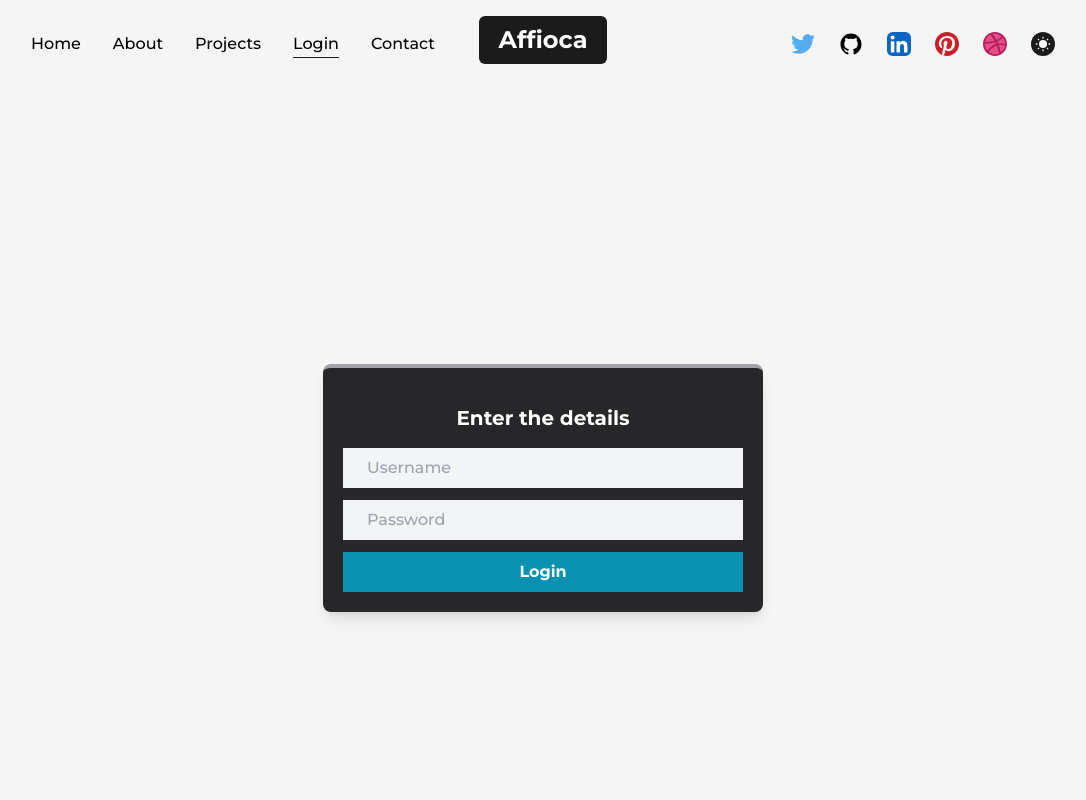
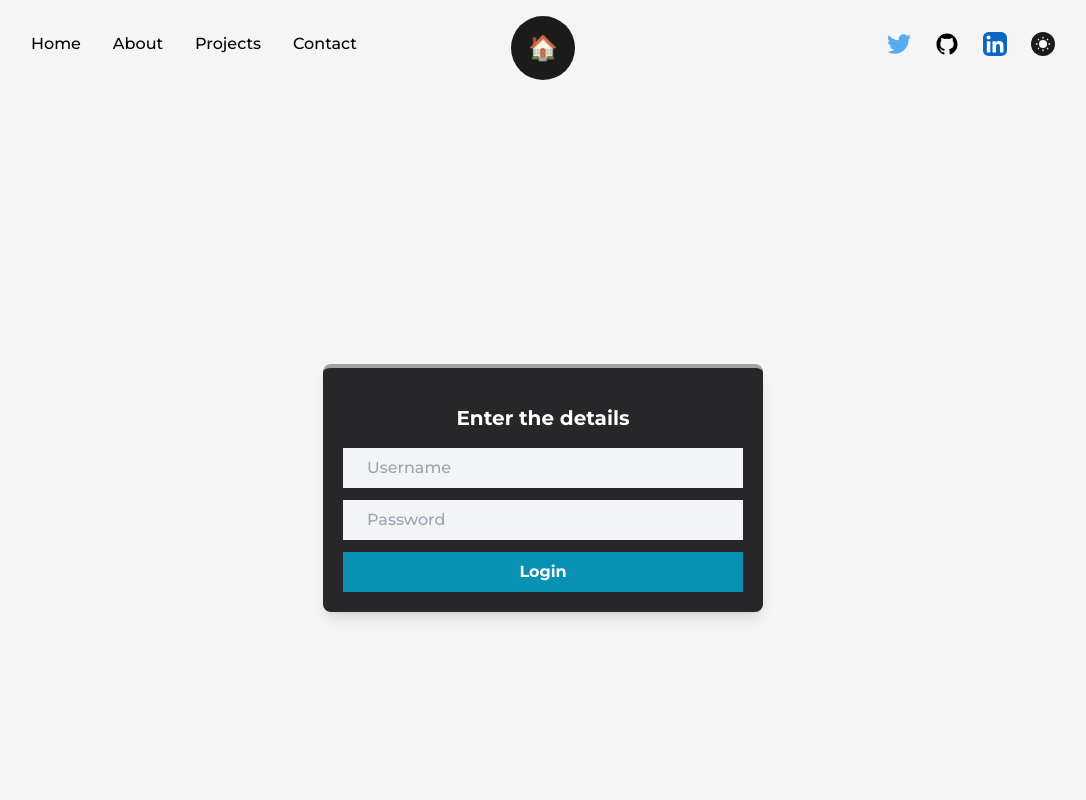
Before and after one commit to Zulhaditya/afiocca, a Next.js app: page /login in a window 1280 px wide. Shown: the top 800 px of the page, without its empty margins (97-1183 px from the left). Built offline with nearby package versions, Linux system fonts and the light colour scheme.

Commit message:
FIX : Transition effect for all pages

```diff
--- a/src/components/EditProjectForm.js
+++ b/src/components/EditProjectForm.js
@@ -1,6 +1,7 @@
 import { useState } from "react"
 import { useRouter } from 'next/router';
 import Link from "next/link"
+import TransitionEffect from "./TransitionEffect";
 
 export default function EditProjectForm(props) {
   const router = useRouter()
@@ -48,6 +49,7 @@ export default function EditProjectForm(props) {
 
   return (
     <div className="mx-auto my-10">
+      <TransitionEffect />
       <h1 className="text-4xl text-center text-white font-bold">Edit Project</h1>
       <div className="mx-auto mt-2 w-16 border-t-2 border-green-300"></div>
       <div className="bg-white rounded p-8 mt-8 w-1/2 mx-auto">
--- a/src/components/Footer.js
+++ b/src/components/Footer.js
@@ -19,7 +19,7 @@ const Footer = () => {
             target="_blank"
             className="underline underline-offset-2"
           >
-            Affioca
+            Afiocca
           </Link>
         </div>
 
--- a/src/components/LoginForm.js
+++ b/src/components/LoginForm.js
@@ -1,5 +1,6 @@
 import { useState } from "react"
 import { useRouter } from "next/router"
+import Head from "next/head"
 
 export default function LoginForm() {
   const [username, setUsername] = useState('')
@@ -31,7 +32,16 @@ export default function LoginForm() {
     }
   }
 
-  return <div className="grid place-items-center h-screen">
+  return (
+    <>
+      <Head>
+        <title>Login</title>
+        <meta
+          name="description"
+          content="Discover the latest webapp projects created by Afiocca. Browse software engineering articles and tutorials for tips on creating your own portfolio."
+        />
+      </Head>
+      <div className="grid place-items-center h-screen">
         <div className="form-bg text-center">
           <h1 className="text-xl font-bold my-4 text-white">Enter the details</h1>
           <form className="flex flex-col gap-3" onSubmit={handleLogin}>
@@ -45,4 +55,6 @@ export default function LoginForm() {
           </form>
         </div>
       </div>
+    </>
+  )
 }
--- a/src/components/Logo.js
+++ b/src/components/Logo.js
@@ -10,14 +10,14 @@ const Logo = () => {
   return (
     <div
       className='flex flex-col items-center justify-center mt-2'>
-      <MotionLink href="/"
-        className='flex items-center justify-center w-32 rounded-md h-12  bg-dark text-white dark:border-2 dark:border-solid dark:border-light
+      <MotionLink href="/login"
+        className='flex items-center justify-center rounded-full w-16 h-16  bg-dark text-white dark:border-2 dark:border-solid dark:border-light
     text-2xl font-bold'
         whileHover={{
           backgroundColor: ["#121212", "rgba(131,58,180,1)", "rgba(253,29,29,1)", "rgba(252,176,69,1)", "rgba(131,58,180,1)", "#121212"],
           transition: { duration: 1, repeat: Infinity }
         }}
-      >Affioca</MotionLink>
+      >🏠</MotionLink>
     </div>
   )
 }
--- a/src/components/Navbar.js
+++ b/src/components/Navbar.js
@@ -3,11 +3,9 @@ import React, { useState } from "react";
 import Logo from "./Logo";
 import { useRouter } from "next/router";
 import {
-  DribbbleIcon,
   GithubIcon,
   LinkedInIcon,
   MoonIcon,
-  PinterestIcon,
   SunIcon,
   TwitterIcon,
 } from "./Icons";
@@ -89,7 +87,6 @@ const Navbar = () => {
           <CustomLink className="mr-4" href="/" title="Home" />
           <CustomLink className="mx-4" href="/about" title="About" />
           <CustomLink className="mx-4" href="/projects" title="Projects" />
-          <CustomLink className="mx-4" href="/login" title="Login" />
           <CustomLink className="mx-4" href="/contact" title="Contact" />
 
         </nav>
@@ -120,34 +117,13 @@ const Navbar = () => {
           <motion.a
             target={"_blank"}
             className="w-6 mx-3"
-            href="#"
+            href="https://www.linkedin.com/in/antonio-fiocca-320714158/"
             whileHover={{ y: -2 }}
             whileTap={{ scale: 0.9 }}
             aria-label="Checkout my linkedin profile"
           >
             <LinkedInIcon />
           </motion.a>
-          <motion.a
-            target={"_blank"}
-            className="w-6 mx-3 bg-light rounded-full"
-            href="#"
-            whileHover={{ y: -2 }}
-            whileTap={{ scale: 0.9 }}
-            aria-label="Checkout my pinterest profile"
-          >
-            <PinterestIcon />
-          </motion.a>
-          <motion.a
-            target={"_blank"}
-            className="w-6 mx-3"
-            href="#"
-            whileHover={{ y: -2 }}
-            whileTap={{ scale: 0.9 }}
-            aria-label="Checkout my dribbble profile"
-          >
-            <DribbbleIcon />
-          </motion.a>
-
           <button
             onClick={() => setMode(mode === "light" ? "dark" : "light")}
             className={`w-6 h-6 ease ml-3 flex items-center justify-center rounded-full p-1
@@ -213,27 +189,6 @@ const Navbar = () => {
               >
                 <LinkedInIcon />
               </motion.a>
-              <motion.a
-                target={"_blank"}
-                className="w-6 m-1 mx-3 bg-light rounded-full sm:mx-1"
-                href="#"
-                whileHover={{ y: -2 }}
-                whileTap={{ scale: 0.9 }}
-                aria-label="Checkout my pinterest profile"
-              >
-                <PinterestIcon />
-              </motion.a>
-              <motion.a
-                target={"_blank"}
-                className="w-6 m-1 mx-3 sm:mx-1"
-                href="#"
-                whileHover={{ y: -2 }}
-                whileTap={{ scale: 0.9 }}
-                aria-label="Checkout my dribbble profile"
-              >
-                <DribbbleIcon />
-              </motion.a>
-
               <button
                 onClick={() => setMode(mode === "light" ? "dark" : "light")}
                 className={`w-6 h-6 ease m-1 ml-3 sm:mx-1 flex items-center justify-center rounded-full p-1
--- a/src/pages/add-projects.js
+++ b/src/pages/add-projects.js
@@ -4,6 +4,8 @@ import Swal from 'sweetalert2';
 import { useRouter } from 'next/router';
 import { storage } from '@util/firebase';
 import { ref, getDownloadURL, uploadBytesResumable } from 'firebase/storage';
+import TransitionEffect from '@/components/TransitionEffect';
+import Head from 'next/head';
 
 const AddProject = () => {
   const router = useRouter();
@@ -81,7 +83,16 @@ const AddProject = () => {
   };
 
   return (
+    <>
+      <Head>
+        <title>Add Project</title>
+        <meta
+          name="description"
+          content="Discover the latest webapp projects created by Afiocca. Browse software engineering articles and tutorials for tips on creating your own portfolio."
+        />
+      </Head>
       <div className="mx-auto my-10">
+        <TransitionEffect />
         <h1 className="text-4xl text-center text-white font-bold">Add Project</h1>
         <div className="mx-auto mt-2 w-16 border-t-2 border-green-300"></div>
         <div className="form-bg p-8 mt-8 w-1/2 mx-auto">
@@ -180,6 +191,7 @@ const AddProject = () => {
           </form>
         </div>
       </div>
+    </>
   );
 };
 
--- a/src/pages/add-resume.js
+++ b/src/pages/add-resume.js
@@ -1,5 +1,7 @@
+import TransitionEffect from '@/components/TransitionEffect';
 import Link from 'next/link';
 import { useState } from 'react';
+import Head from 'next/head';
 
 const Resume = () => {
 
@@ -181,7 +183,16 @@ const Resume = () => {
   };
 
   return (
+    <>
+      <Head>
+        <title>Add Resume</title>
+        <meta
+          name="description"
+          content="Discover the latest webapp projects created by Afiocca. Browse software engineering articles and tutorials for tips on creating your own portfolio."
+        />
+      </Head>
       <div className="mx-auto w-1/2 my-10">
+        <TransitionEffect />
         <h1 className="text-4xl text-center font-bold text-white">Add Resume</h1>
         <div className="mx-auto mt-2 w-16 border-t-2 border-green-300"></div>
         <div className="flex justify-center mt-7">
@@ -411,6 +422,9 @@ const Resume = () => {
           </div>
         </div>
       </div>
+
+    </>
+
   );
 };
 
--- a/src/pages/contact.js
+++ b/src/pages/contact.js
@@ -1,7 +1,16 @@
 import TransitionEffect from "@/components/TransitionEffect";
+import Head from "next/head";
 
 export default function Contact() {
   return (
+    <>
+      <Head>
+        <title>Contact</title>
+        <meta
+          name="description"
+          content="Discover the latest webapp projects created by Afiocca. Browse software engineering articles and tutorials for tips on creating your own portfolio."
+        />
+      </Head>
       <div className="min-h-screen p-4 mt-20">
         <TransitionEffect />
         <div className="max-w-2xl mx-auto shadow-lg p-5 rounded-lg border-t-4 border-zinc-400 bg-zinc-800">
@@ -51,5 +60,6 @@ export default function Contact() {
           </form>
         </div>
       </div>
+    </>
   );
 }
--- a/src/pages/dashboard.js
+++ b/src/pages/dashboard.js
@@ -1,6 +1,7 @@
 import TransitionEffect from '@/components/TransitionEffect';
 import Link from 'next/link'
 import { useEffect, useState } from 'react';
+import Head from 'next/head';
 
 const AdminProject = () => {
   const [projects, setProjects] = useState([])
@@ -37,6 +38,14 @@ const AdminProject = () => {
   };
 
   return (
+    <>
+      <Head>
+        <title>Dashboard</title>
+        <meta
+          name="description"
+          content="Discover the latest webapp projects created by Afiocca. Browse software engineering articles and tutorials for tips on creating your own portfolio."
+        />
+      </Head>
       <div className="text-center my-10 mx-auto w-[1200px]">
         <TransitionEffect />
         <h1 className="text-4xl font-bold text-white">Dashboard</h1>
@@ -80,6 +89,7 @@ const AdminProject = () => {
           ))}
         </div>
       </div>
+    </>
   );
 };
 
--- a/src/pages/edit-resume.js
+++ b/src/pages/edit-resume.js
@@ -1,5 +1,7 @@
 import React, { useState, useEffect } from 'react';
 import Link from 'next/link';
+import TransitionEffect from '@/components/TransitionEffect';
+import Head from 'next/head';
 
 function EditResume() {
   const [resumeData, setResumeData] = useState([]);
@@ -67,7 +69,16 @@ function EditResume() {
   };
 
   return (
+    <>
+      <Head>
+        <title>Edit Resume</title>
+        <meta
+          name="description"
+          content="Discover the latest webapp projects created by Afiocca. Browse software engineering articles and tutorials for tips on creating your own portfolio."
+        />
+      </Head>
       <div className="form-bg max-w-3xl mx-auto mt-10 my-10 p-4">
+        <TransitionEffect />
         <h1 className="text-2xl font-bold mb-4 text-white text-center">Edit Resume</h1>
         <div className='flex justify-center mb-7'>
           <Link href="/dashboard">
@@ -192,6 +203,9 @@ function EditResume() {
           </Link>
         </div>
       </div>
+
+    </>
+
   );
 }
 
--- a/src/pages/projects-detail.js
+++ b/src/pages/projects-detail.js
@@ -2,7 +2,6 @@ import { useRouter } from "next/router";
 import Image from "next/image";
 import TransitionEffect from "@/components/TransitionEffect";
 import { useState, useEffect } from "react";
-import proj1 from "../../public/images/projects/portfolio-cover-image.jpg";
 
 export default function ProjectDetail() {
   const router = useRouter();
--- a/src/pages/projects.js
+++ b/src/pages/projects.js
@@ -5,7 +5,6 @@ import Image from "next/image";
 import Link from "next/link";
 import { useEffect, useState } from "react";
 import TransitionEffect from "@/components/TransitionEffect";
-
 
 const Project = ({ projectTitle, projectCategory, uploadImage, projectLink, projectId }) => {
   return (
@@ -80,8 +79,7 @@ export default function Projects() {
         <title>Projects</title>
         <meta
           name="description"
-          content="Discover the latest webapp projects created by CodeBucks, a Next.js developer with
-        expertise in React.js and full-stack development. Browse software engineering articles and tutorials for tips on creating your own portfolio."
+          content="Discover the latest webapp projects created by Afiocca. Browse software engineering articles and tutorials for tips on creating your own portfolio."
         />
       </Head>
 
```
Lines whose indentation alone changed are shown as unchanged.
